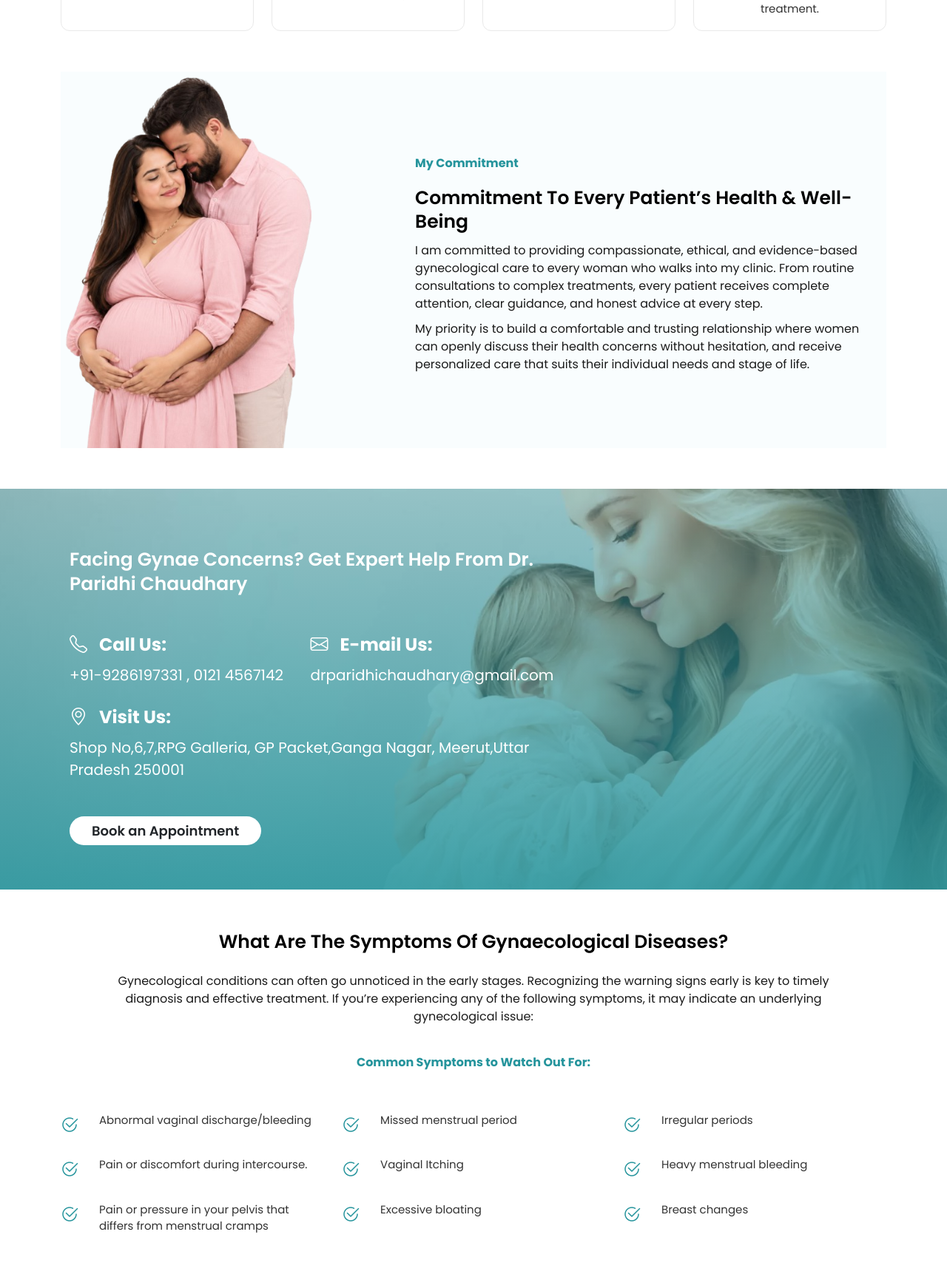
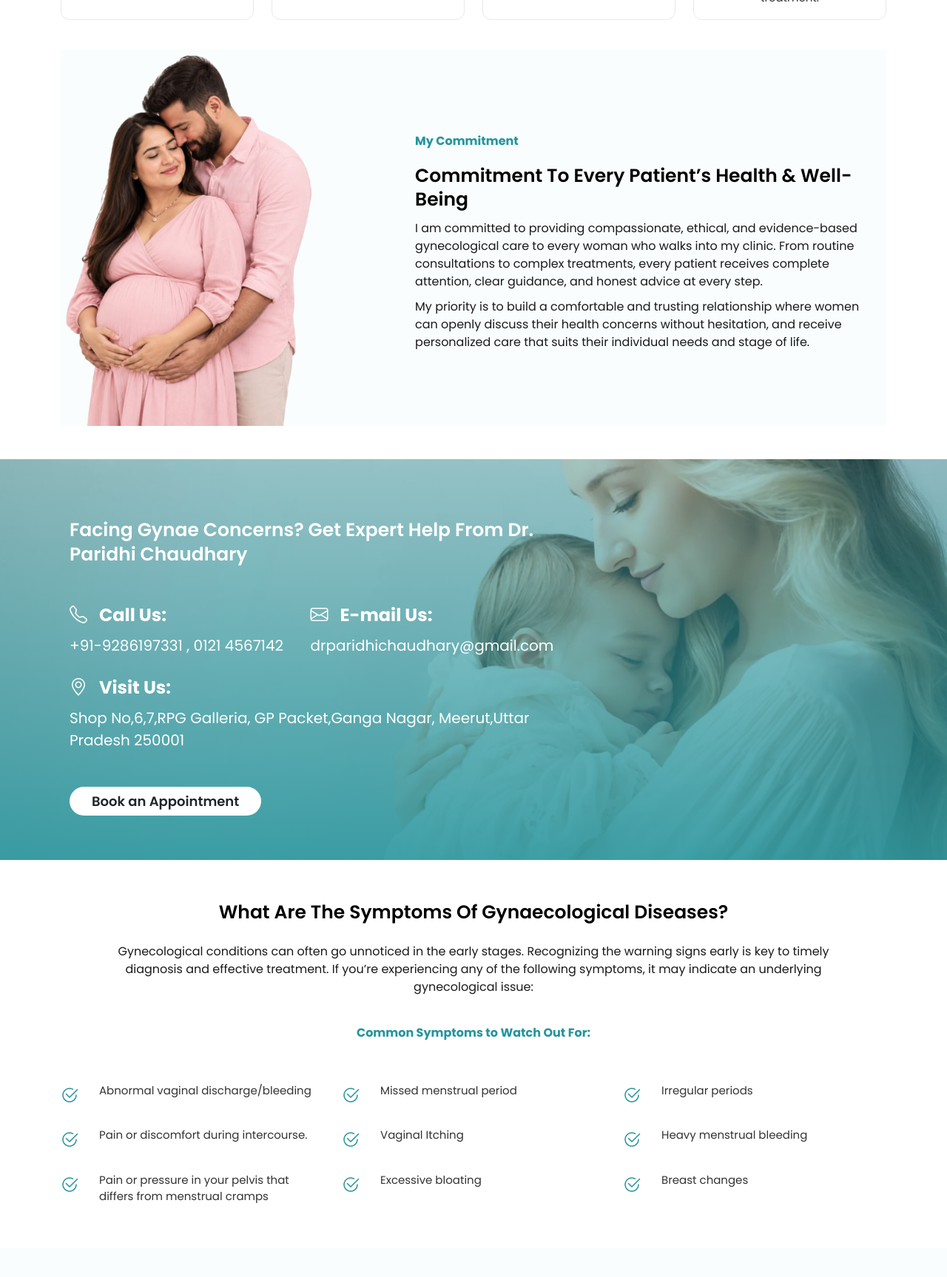
Before and after one commit to TusharSharma530/drparidhi, a PHP site: page / in a window 1280 px wide. Shown: the part 2697-4424 px from the top of the page at 74% size. Run offline with PHP 8.4, Linux system fonts and the light colour scheme.

Commit message:
Adjust margins for about doctor and conditions sections, and apply custom margin class to blogs container for improved layout consistency.

```diff
--- a/branch/css/style.css
+++ b/branch/css/style.css
@@ -287,8 +287,8 @@ a {
 }
 
 .about-doctor-section.container {
-    margin-top: 45px;
-    margin-bottom: 55px;
+    margin-top: 40px;
+    margin-bottom: 40px;
     margin-inline: auto;
 }
 
@@ -460,8 +460,8 @@ a {
 }
 
 .conditions-section.container {
-    margin-top: 45px;
-    margin-bottom: 55px;
+    margin-top: 40px;
+    margin-bottom: 40px;
     margin-inline: auto;
 }
 
@@ -1029,7 +1029,6 @@ a.consult-section .consult-value:hover {
     font-weight: 600;
     line-height: 1.4;
     color: var(--heading-color);
-    min-height: 48px;
 }
 
 .blog-card .blog-content .section-text {
@@ -1184,7 +1183,7 @@ a.consult-section .consult-value:hover {
     margin: 0 0 6px 0;
     padding: 0;
     color: #ffffff;
-    font-size: 19px;
+    font-size: 16px;
     font-weight: 600;
     line-height: 1.3;
 }
@@ -1215,7 +1214,7 @@ a.consult-section .consult-value:hover {
     display: flex;
     align-items: center;
     flex-wrap: wrap;
-    gap: 12px;
+    gap: 3px;
 }
 
 .site-footer .footer-social-icons a {
@@ -1289,3 +1288,6 @@ a.consult-section .consult-value:hover {
         opacity: 1;
     }
 }
+.custom-margin {
+    margin: 30px;
+}
--- a/branch/view/blogs.php
+++ b/branch/view/blogs.php
@@ -2,7 +2,7 @@
 
 <main>
     <section class="blogs-section">
-        <div class="container">
+        <div class="container custom-margin">
 
             <div class="row g-4">
 
```
